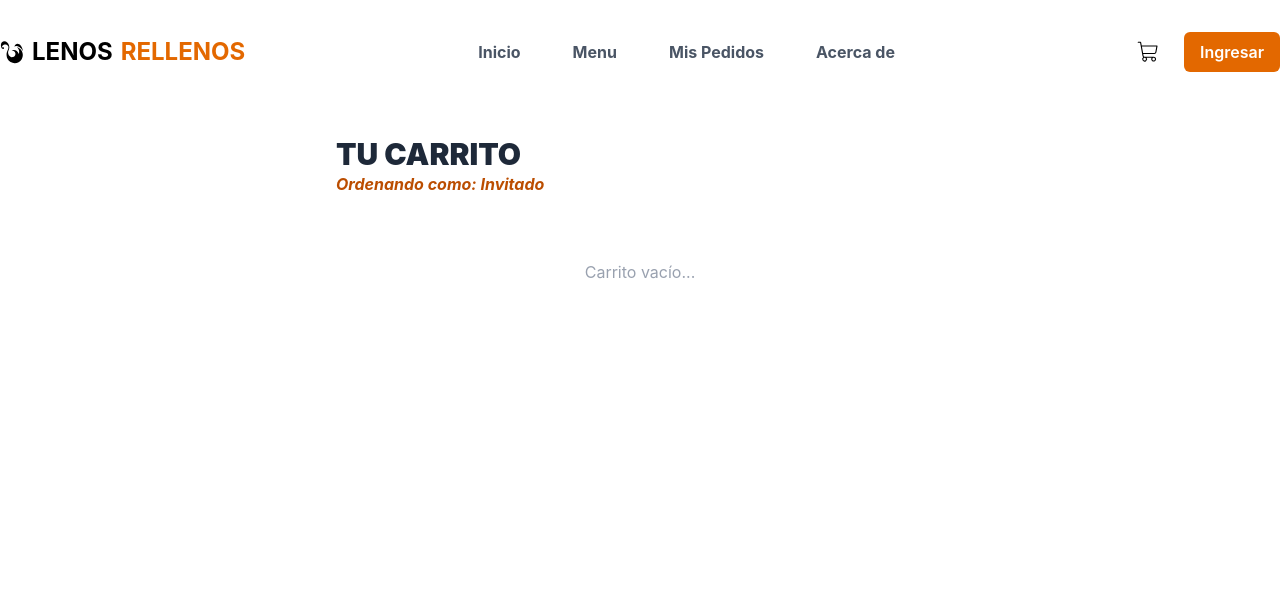
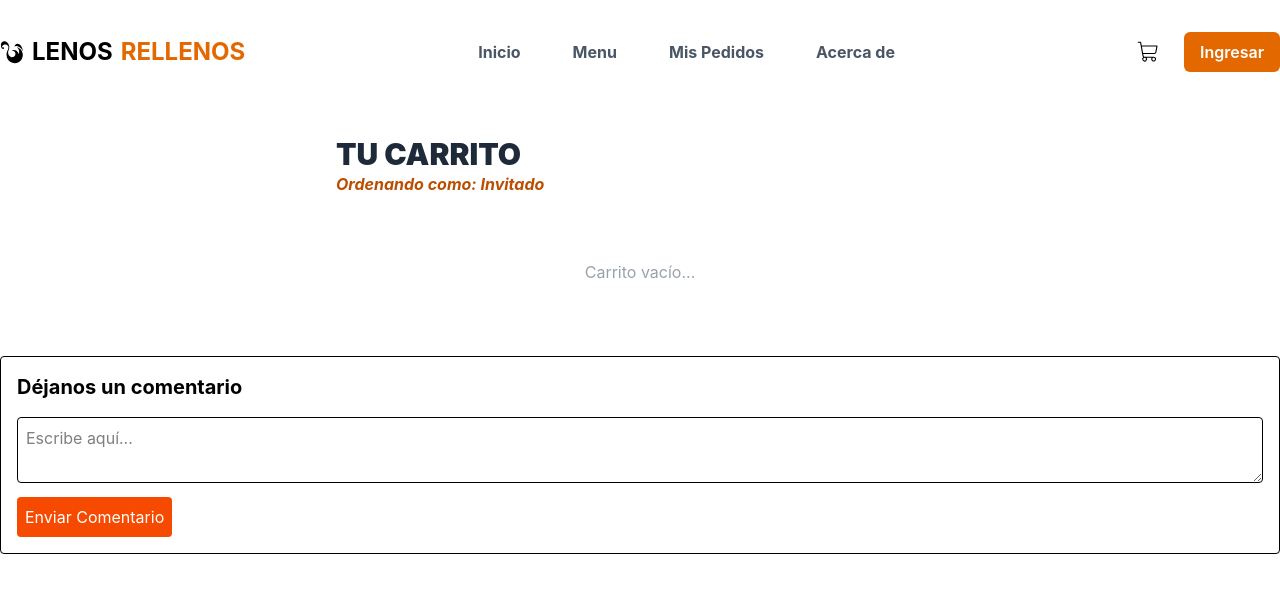
Before and after one commit to Frameworks-VictorAAM/Front_Lenos, a React app: page /carrito in a window 1280 px wide. Shown: the top 592 px of the page. Built offline with nearby package versions, Linux system fonts and the light colour scheme; the HTML template or start-up script is replaced by a standard one.

Commit message:
orale vamos

```diff
--- a/src/App.jsx
+++ b/src/App.jsx
@@ -9,6 +9,7 @@ import Carrito from './components/secciones/Carrito';
 import MisPedidos from './components/secciones/MisPedidos';
 import { CartProvider } from "./context/CartContext";
 import AdminPanel from './components/secciones/Admin';
+import SeccionComentarios from './components/secciones/Comentarios';
 
 const App = () => {
   return (
@@ -28,6 +29,7 @@ const App = () => {
         </Routes>
       </BrowserRouter>
       </CartProvider>
+      <SeccionComentarios />
     </div>
   )
 }
--- a/src/components/secciones/Admin.jsx
+++ b/src/components/secciones/Admin.jsx
@@ -19,7 +19,7 @@ export default function AdminPanel() {
   const guardarCambiosConfig = async () => {
   try {
     const token = localStorage.getItem('x-auth-token');
-    await axios.patch('http://localhost:5000/api/config',
+    await axios.patch('https://localhost:8443/api/',
       { ventaActiva, mensajeAdmin: mensajeHome }, // 'mensajeHome' es tu estado local del input
       { headers: { 'x-auth-token': token } }
     );
--- a/src/components/secciones/Carrito.jsx
+++ b/src/components/secciones/Carrito.jsx
@@ -48,7 +48,7 @@ export default function Carrito() {
 
     try {
       const token = localStorage.getItem("x-auth-token");
-      await axios.post("http://localhost:5000/api/orders", datosPedido, {
+      await axios.post("https://localhost:8443/api/orders", datosPedido, {
         headers: { "x-auth-token": token }
       });
 
--- /dev/null
+++ b/src/components/secciones/Comentarios.jsx
@@ -0,0 +1,57 @@
+import { useState } from 'react';
+
+// Esta es la función que captura el comentario [cite: 12, 13]
+export default function SeccionComentarios() {
+  const [comentario, setComentario] = useState('');
+  const [respuesta, setRespuesta] = useState('');
+
+  const enviarDatos = async (e) => {
+  e.preventDefault();
+
+  const res = await fetch('https://localhost:8443/api/comentarios', {
+    method: 'POST',
+    headers: { 'Content-Type': 'application/json' },
+    // AÑADIMOS 'puntuacion' (en este caso fija en 5, o puedes crear un estado para ella)
+    body: JSON.stringify({
+      texto: comentario,
+      puntuacion: 5
+    })
+  });
+
+  const data = await res.json();
+
+  if (!res.ok) {
+    // Si hay error, ahora podrás ver en la consola qué campo falló exactamente
+    console.log("Errores de validación:", data.errors);
+    return;
+  }
+
+  // Si el backend responde con 'mensaje', úsalo para la respuesta
+  setRespuesta(data.mensaje);
+  setComentario('');
+};
+
+  return (
+    <div className="p-4 border rounded shadow-md">
+      <h2 className="text-xl font-bold mb-4">Déjanos un comentario</h2>
+      <form onSubmit={enviarDatos}>
+        <textarea
+          className="border p-2 w-full rounded"
+          value={comentario}
+          onChange={(e) => setComentario(e.target.value)}
+          placeholder="Escribe aquí..."
+        />
+        <button type="submit" className="bg-orange-600 text-white p-2 mt-2 rounded">
+          Enviar Comentario
+        </button>
+      </form>
+
+      {/* React escapará etiquetas automáticamente para evitar XSS [cite: 17, 18] */}
+      {respuesta && (
+        <div className="mt-4 p-2 bg-gray-100 italic">
+          <p>Comentario guardado: {respuesta}</p>
+        </div>
+      )}
+    </div>
+  );
+}
--- a/src/components/secciones/Home.jsx
+++ b/src/components/secciones/Home.jsx
@@ -10,7 +10,7 @@ const Home = () => {
   useEffect(() => {
     const traerConfig = async () => {
       try {
-        const res = await axios.get('http://localhost:5000/api/config');
+        const res = await axios.get('https://localhost:8443/api/config');
         setVentaActiva(res.data.ventaActiva);
         setMensajeAdmin(res.data.mensajeAdmin);
       } catch (error) {
--- a/src/components/secciones/Login.jsx
+++ b/src/components/secciones/Login.jsx
@@ -16,7 +16,7 @@ export default function Auth() {
     try {
       if (isLogin) {
         // --- LÓGICA DE LOGIN REAL ---
-        const res = await axios.post("http://localhost:5000/api/auth/login", {
+        const res = await axios.post("https://localhost:8443/api/auth/login", {
           username,
           phone,
           password,
--- a/src/components/secciones/MisPedidos.jsx
+++ b/src/components/secciones/MisPedidos.jsx
@@ -12,7 +12,7 @@ export default function MisPedidos() {
     try {
       const token = localStorage.getItem('x-auth-token');
       if (!token) return console.error("No hay token");
-      const res = await axios.get('http://localhost:5000/api/orders', {
+      const res = await axios.get('https://localhost:8443/api/orders', {
         headers: { 'x-auth-token': token }
       });
       setPedidos(res.data);
```
Also changed, not shown: 1 other file (tests, documents, lock files or other folders).
